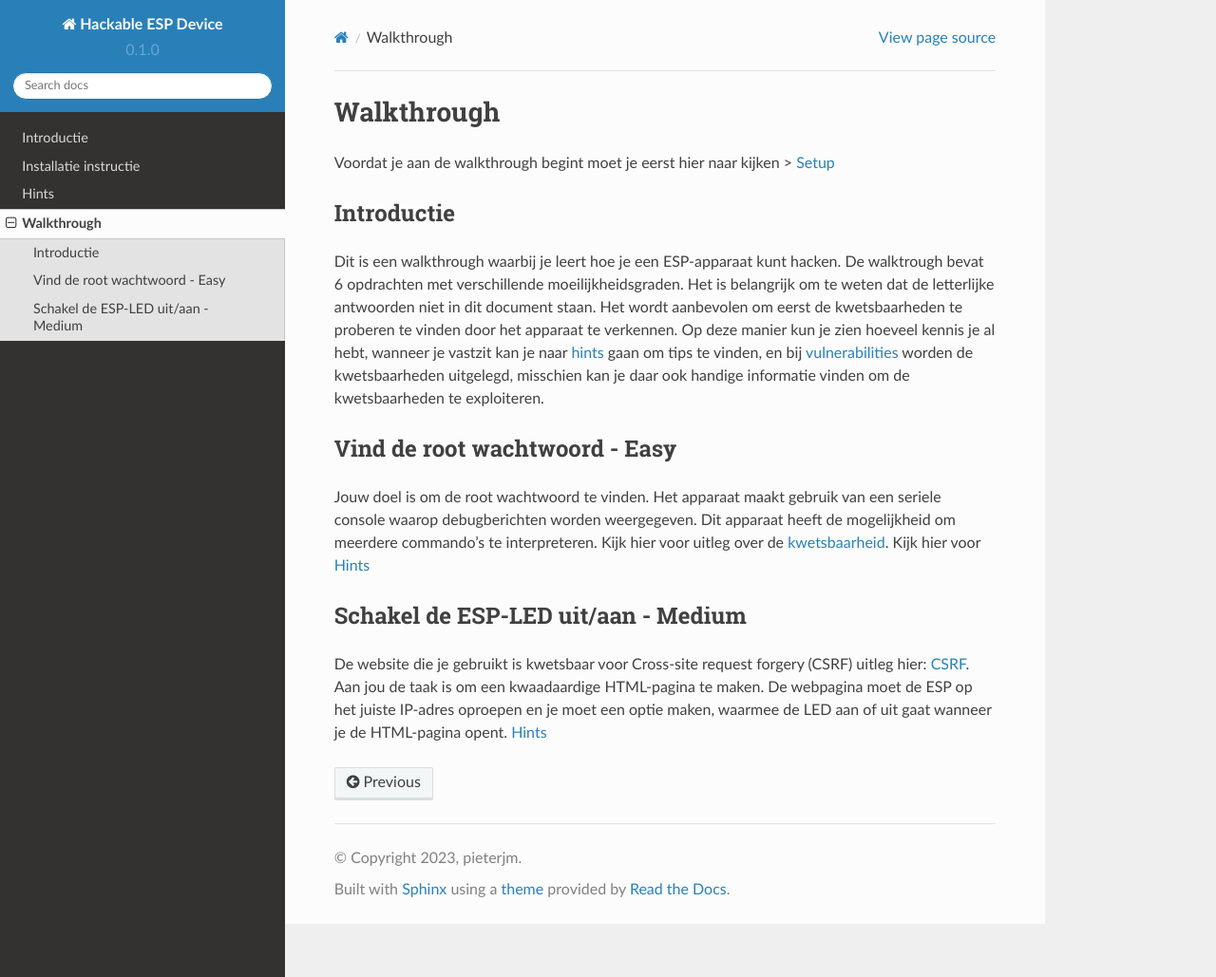
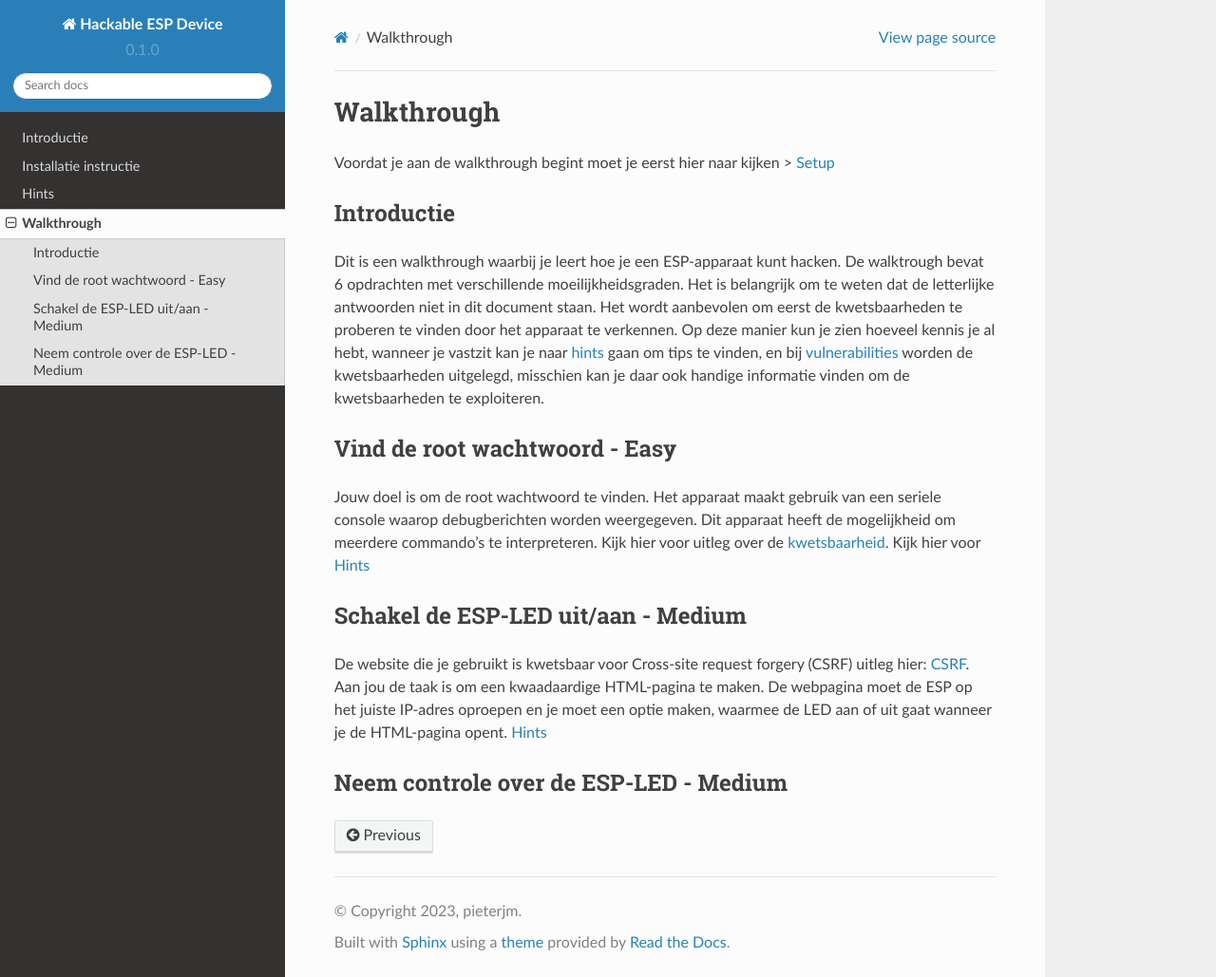
Before and after one commit to HollandCasino/Hackable-ESP-Device-v2, a Sphinx documentation site: the page built from docs/source/walkthrough.rst, in a window 1280 px wide and 1029 px high. Shown: the whole window at 95% size. Built offline with Sphinx 7.4.7 and the Read the Docs theme 2.0.0, drawn with Linux system fonts in a browser that asks for light colours; pages that are not in the unit, such as notebooks, are missing from menus.

Commit message:
Update walkthrough.rst

```diff
--- a/docs/source/walkthrough.rst
+++ b/docs/source/walkthrough.rst
@@ -16,3 +16,6 @@ Schakel de ESP-LED uit/aan - Medium
 ------------
 De website die je gebruikt is kwetsbaar voor Cross-site request forgery (CSRF) uitleg hier:  `CSRF <vulnerabilities.rst#vulnerabilities2>`_. Aan jou de taak is om een kwaadaardige HTML-pagina te maken. De webpagina moet de ESP op het juiste IP-adres oproepen en je moet een optie maken, waarmee de LED aan of uit gaat wanneer je de HTML-pagina opent.
 `Hints <hints.rst>`_
+
+Neem controle over de ESP-LED - Medium
+-------------
```
